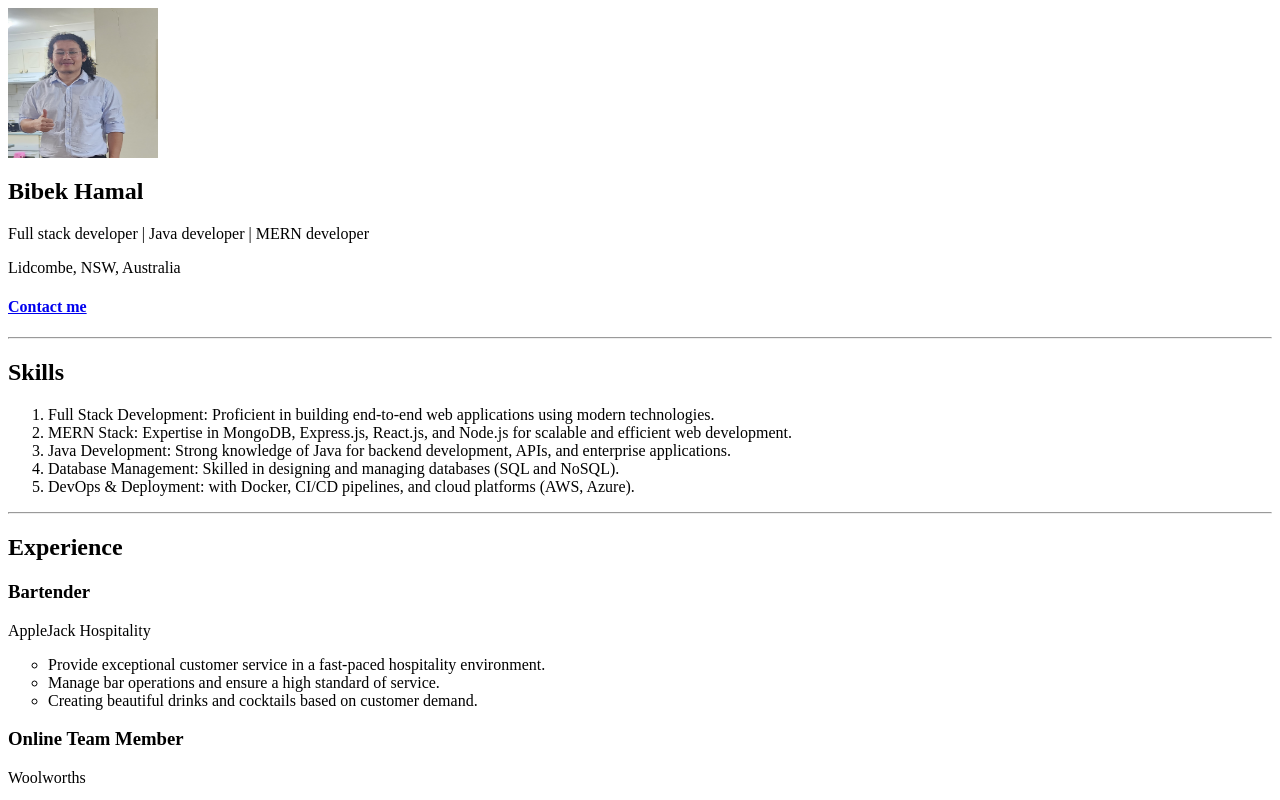
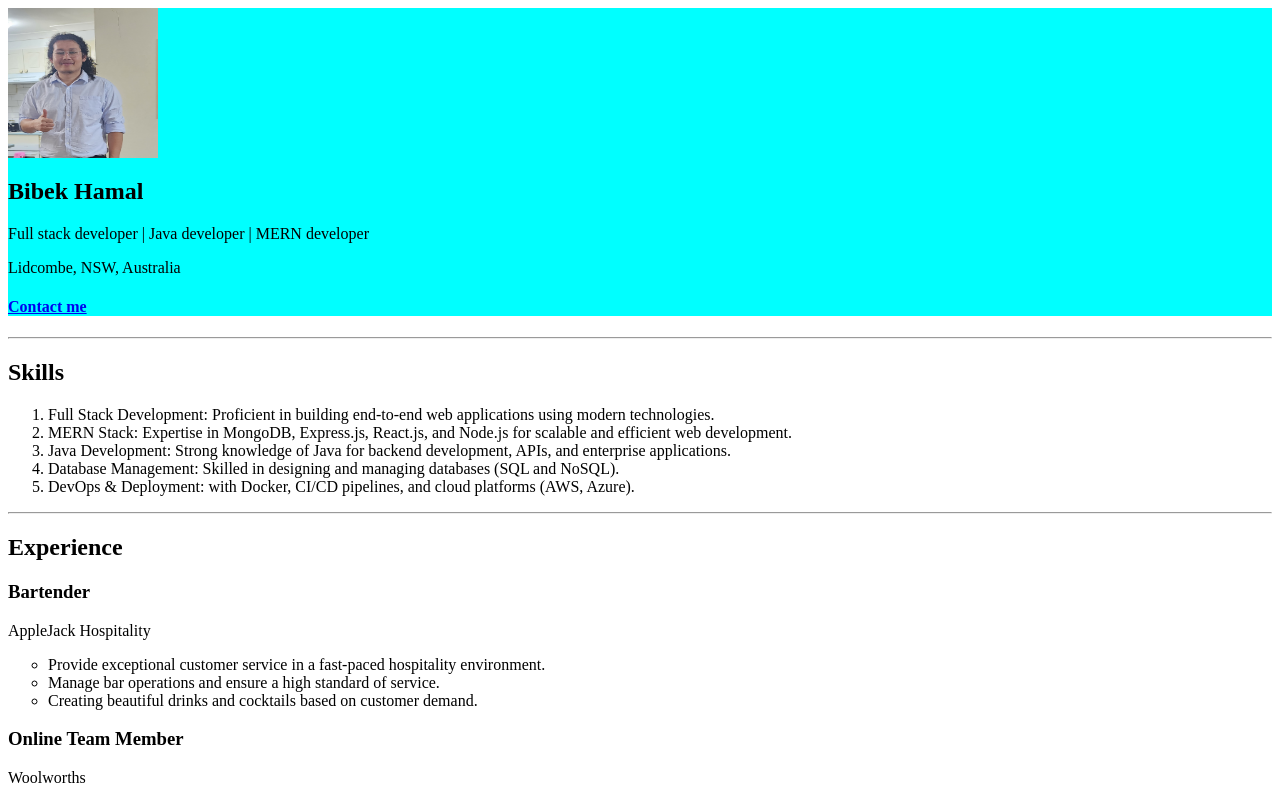
Before and after one commit to Bibek545/my-resume, a plain HTML site: page index.html in a window 1280 px wide. Shown: the top 800 px of the page. Drawn offline with Linux system fonts and the light colour scheme.

Commit message:
colors in profile section

```diff
--- a/style.css
+++ b/style.css
@@ -1,3 +1,6 @@
+.profile {
+    background-color:aqua ;
+    background-position: cover;}
 #message {
     height: 200px;
     width: 500px;
```
